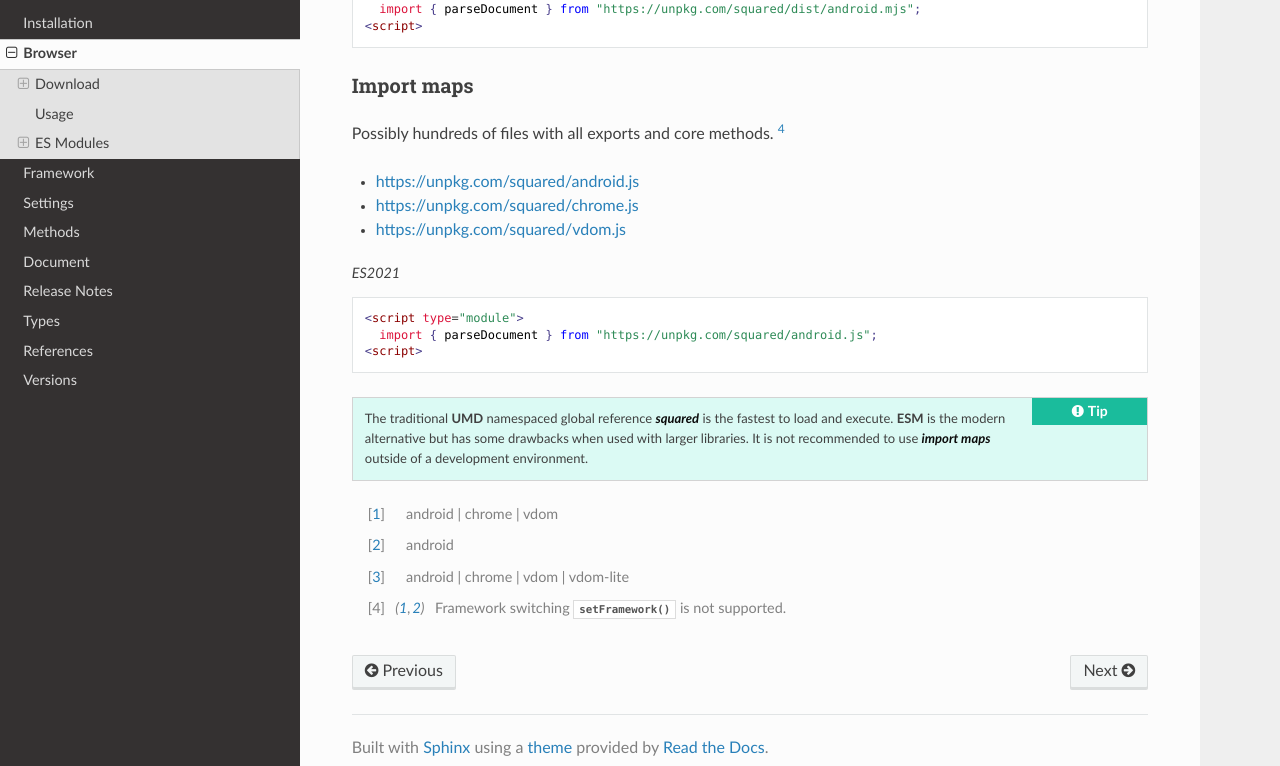
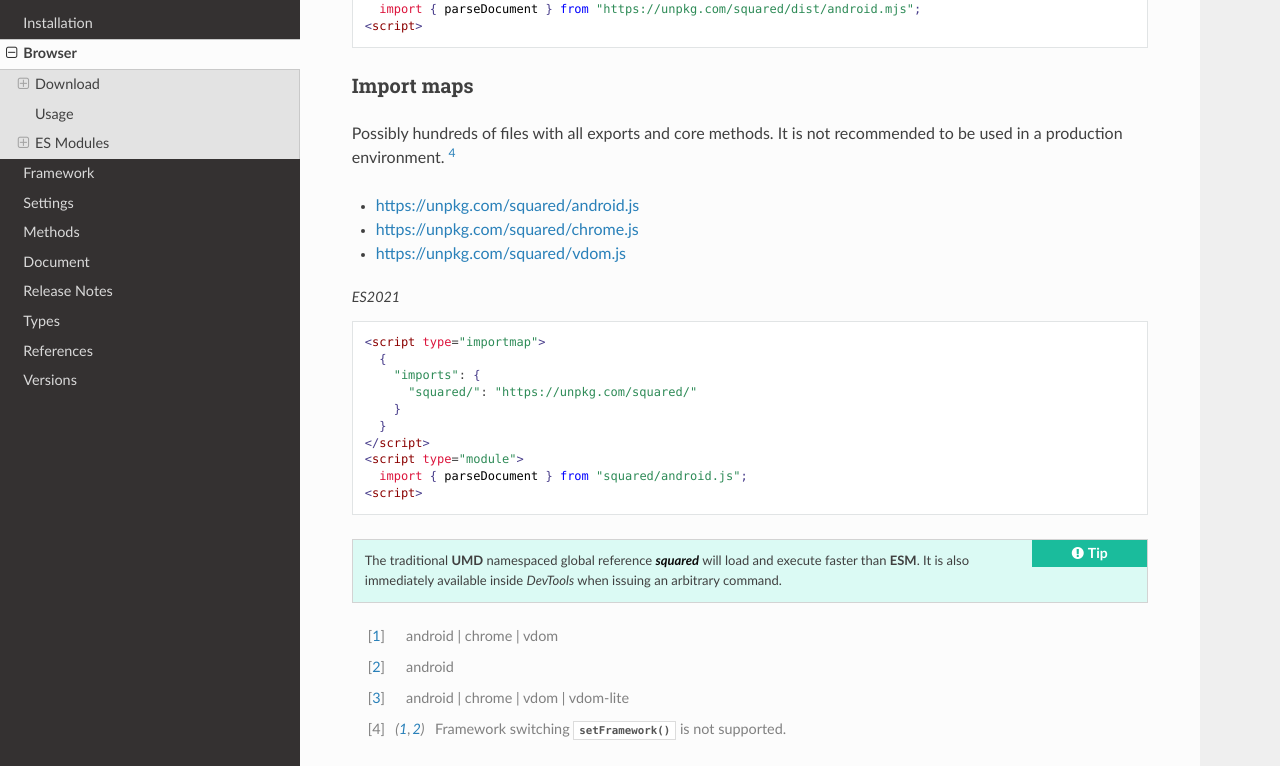
Before and after one commit to anpham6/android-docs, a Sphinx documentation site: the page built from source/browser.rst, in a window 1280 px wide and 900 px high, scrolled down 1403 px, cut to the strip 134-900 px from the top of the window. Built offline with Sphinx 7.4.7 and the Read the Docs theme 3.1.0, drawn with Linux system fonts in a browser that asks for light colours.

Commit message:
Browser: Import map section did not include importmap snippet.

```diff
--- a/source/browser.rst
+++ b/source/browser.rst
@@ -73,7 +73,7 @@ A single file with no exports outside of the core methods. [#esm]_
 Import maps
 -----------
 
-Possibly hundreds of files with all exports and core methods. [#esm]_
+Possibly hundreds of files with all exports and core methods. It is not recommended to be used in a production environment. [#esm]_
 
 - https://unpkg.com/squared/android.js
 - https://unpkg.com/squared/chrome.js
@@ -82,11 +82,18 @@ Possibly hundreds of files with all exports and core methods. [#esm]_
 .. code-block:: html
   :caption: ES2021
 
+  <script type="importmap">
+    {
+      "imports": {
+        "squared/": "https://unpkg.com/squared/"
+      }
+    }
+  </script>
   <script type="module">
-    import { parseDocument } from "https://unpkg.com/squared/android.js";
+    import { parseDocument } from "squared/android.js";
   <script>
 
-.. tip:: The traditional **UMD** namespaced global reference :target:`squared` is the fastest to load and execute. **ESM** is the modern alternative but has some drawbacks when used with larger libraries. It is not recommended to use :target:`import maps` outside of a development environment.
+.. tip:: The traditional **UMD** namespaced global reference :target:`squared` will load and execute faster than **ESM**. It is also immediately available inside *DevTools* when issuing an arbitrary command.
 
 .. [#] android | chrome | vdom
 .. [#] android
--- a/source/framework/android.rst
+++ b/source/framework/android.rst
@@ -122,7 +122,7 @@ Example usage
   <script type="importmap">
     {
       "imports": {
-        "squared/": "https://unpkg.com/squared@5.6.0/"
+        "squared/": "https://unpkg.com/squared/"
         /* OR */
         "squared/": "/node_modules/squared/" // NodeJS
         /* OR */
```
